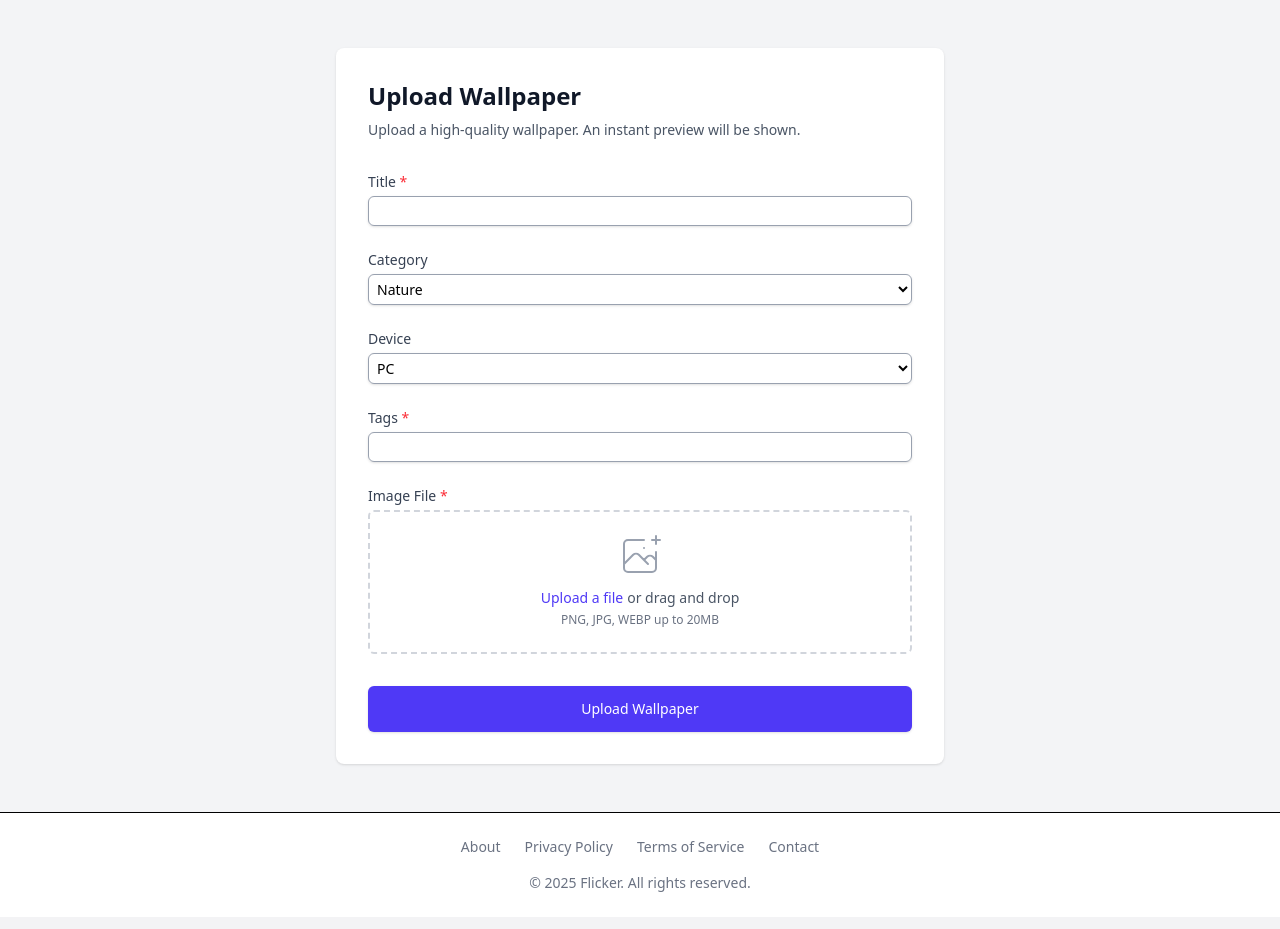
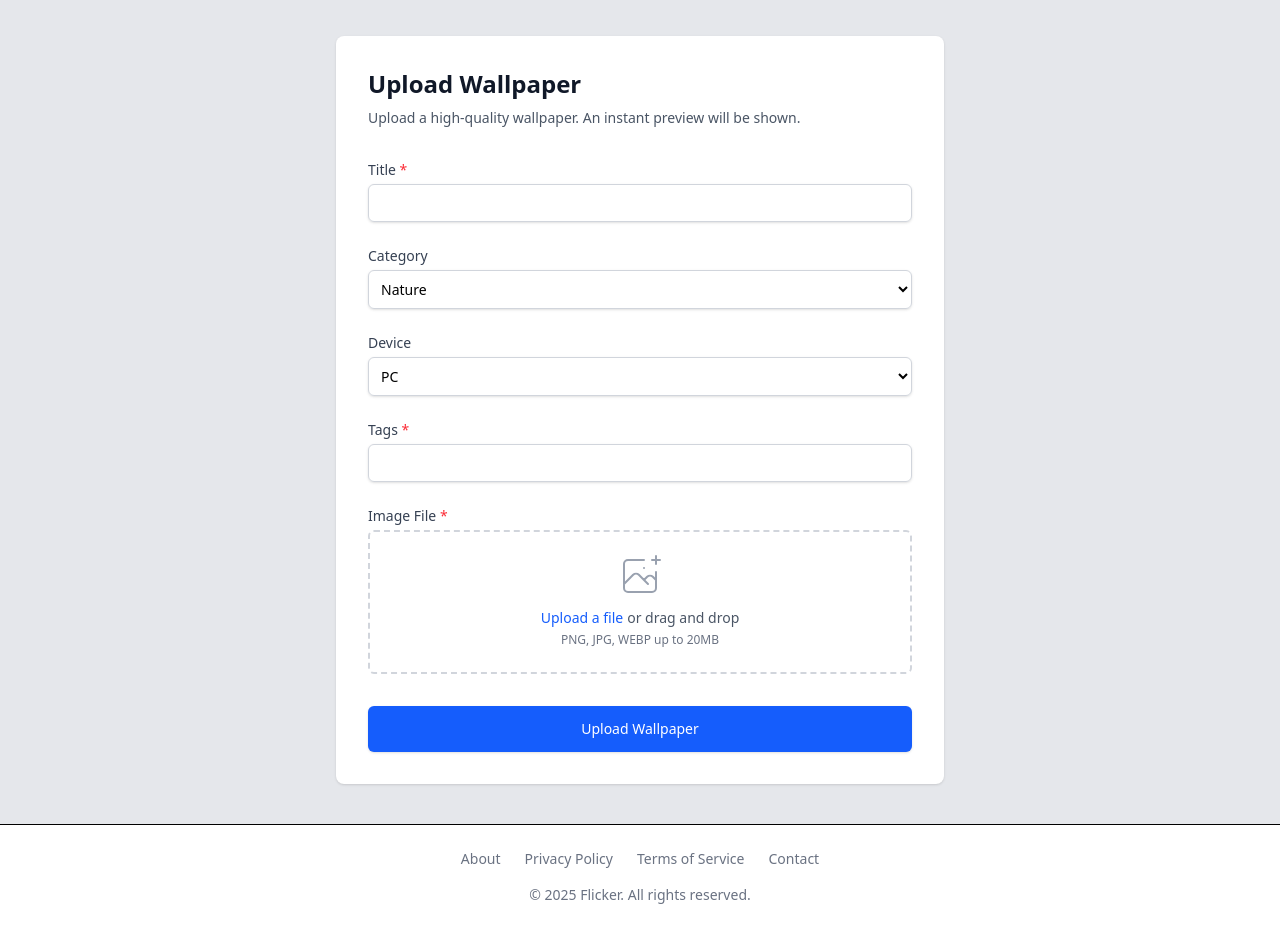
Before and after one commit to sreeraganil/Flicker, a Django app: page /upload/ in a window 1280 px wide. Shown: the part 64-993 px from the top of the page. Before the commit the page ends 956 px from the top, so only its background shows below. Run offline with Django 5.2, Linux system fonts and the light colour scheme; the visitor is signed in with stand-in values (Sample User, id 1).

Commit message:
dark system theme

```diff
--- a/templates/base.html
+++ b/templates/base.html
@@ -38,7 +38,7 @@
 </head>
 <body class="bg-gray-50 min-h-screen flex flex-col">
 
-<header class="bg-white shadow-sm">
+<header class="bg-white dark:bg-gray-900 shadow-2xl">
   <nav class="max-w-7xl mx-auto px-4 sm:px-6 lg:px-8 py-4 flex items-center justify-between">
     <div class="flex items-center space-x-8">
       <a href="/" class="text-2xl font-bold text-blue-600 hover:text-blue-800 transition-colors flex items-center gap-2">
@@ -46,7 +46,7 @@
         <span class="inline">Flicker</span>
       </a>
       {% if request.user.is_staff %}
-        <a href="/upload/" class="text-gray-600 hover:text-blue-600 transition-colors flex items-center">
+        <a href="/upload/" class="text-gray-600 dark:text-white hover:text-blue-600 transition-colors flex items-center">
           <svg xmlns="http://www.w3.org/2000/svg" class="h-5 w-5 mr-1" viewBox="0 0 20 20" fill="currentColor">
             <path fill-rule="evenodd" d="M3 17a1 1 0 011-1h12a1 1 0 110 2H4a1 1 0 01-1-1zm3.293-7.707a1 1 0 011.414 0L9 10.586V3a1 1 0 112 0v7.586l1.293-1.293a1 1 0 111.414 1.414l-3 3a1 1 0 01-1.414 0l-3-3a1 1 0 010-1.414z" clip-rule="evenodd" />
           </svg>
@@ -56,23 +56,23 @@
     </div>
     {% if request.user.is_authenticated %}
       <div class="flex items-center space-x-4">
-        <span class="text-gray-600 hidden sm:inline">Welcome, {{ request.user.username }}</span>
-        <a href="{% url 'wallpapers:logout' %}" class="text-gray-600 hover:text-blue-600 transition-colors flex items-center gap-1">
+        <span class="text-gray-600 dark:text-white hidden sm:inline">Welcome, {{ request.user.username }}</span>
+        <a href="{% url 'wallpapers:logout' %}" class="text-gray-600 dark:text-white hover:text-blue-600 transition-colors flex items-center gap-1">
           <svg xmlns="http://www.w3.org/2000/svg" class="h-5 w-5" fill="none" viewBox="0 0 24 24" stroke="currentColor">
             <path stroke-linecap="round" stroke-linejoin="round" stroke-width="2" d="M17 16l4-4m0 0l-4-4m4 4H7m6 4v1a3 3 0 01-3 3H6a3 3 0 01-3-3V7a3 3 0 013-3h4a3 3 0 013 3v1" />
           </svg>
-          <span class="hidden sm:inline">Logout</span>
+          <span class="hidden sm:inline dark:text-white">Logout</span>
         </a>
       </div>
     {% endif %}
   </nav>
 </header>
 
-<main class="flex-grow p-4 bg-gray-100 dark:bg-gray-900">
+<main class="pt-1 flex-grow bg-gray-200 dark:bg-gray-800 pb-2">
   {% block content %}{% endblock %}
 </main>
 
-<footer class="bg-white border-t py-6">
+<footer class="bg-white dark:bg-gray-900 border-t py-6">
   <div class="max-w-7xl mx-auto px-4 sm:px-6 lg:px-8 text-center text-gray-500 text-sm">
     <div class="flex justify-center space-x-6 mb-4">
       <a href="{% url 'about' %}" class="hover:text-blue-600">About</a>
--- a/templates/wallpapers/detail.html
+++ b/templates/wallpapers/detail.html
@@ -71,7 +71,7 @@
         </figcaption>
 
         <!-- Action Buttons -->
-        <div class="absolute top-4 right-4 flex gap-2">
+        <div class="absolute top-4 z-40 right-4 flex gap-2">
           <a
             href="{{ wp.download_link }}"
             target="_blank"
@@ -224,7 +224,8 @@
       <div class="grid grid-cols-2 sm:grid-cols-3 lg:grid-cols-4 gap-4">
         {% for item in related %}
         <a href="{% url 'wallpapers:detail' item.slug %}" class="group" aria-label="{{ item.title }}">
-          <div class="relative aspect-w-16 aspect-h-9 rounded-xl overflow-hidden shadow-md group-hover:shadow-lg transition-shadow bg-gray-100 dark:bg-gray-700">
+          <div class="relative aspect-[16/9] rounded-xl overflow-hidden shadow-md group-hover:shadow-lg transition-shadow bg-gray-100 dark:bg-gray-700">
+            <span class="absolute top-2 left-2 rounded-xl p-1 z-50 text-xs font-semibold bg-blue-600 text-white">{{item.get_device_display}}</span>
             <img
               src="{{ item.view_link }}"
               alt="{{ item.title }}"
--- a/templates/wallpapers/upload.html
+++ b/templates/wallpapers/upload.html
@@ -26,14 +26,14 @@
         <label for="id_title" class="block text-sm font-medium text-gray-700">
           Title <span class="text-red-500">*</span>
         </label>
-        <input type="text" name="title" id="id_title" required class="mt-1 p-1 border border-gray-400 block w-full rounded-md shadow-sm focus:border-indigo-500 focus:ring-indigo-500 sm:text-sm">
+        <input type="text" name="title" id="id_title" required class="mt-1 block w-full rounded-md border-gray-300 shadow-sm focus:border-blue-500 focus:ring-blue-500 sm:text-sm p-2 border">
       </div>
 
       <div>
         <label for="id_category" class="block text-sm font-medium text-gray-700">
           Category
         </label>
-        <select name="category" id="id_category" class="mt-1 p-1 border border-gray-400 block w-full rounded-md shadow-sm focus:border-indigo-500 focus:ring-indigo-500 sm:text-sm">
+        <select name="category" id="id_category" class="mt-1 block w-full rounded-md border-gray-300 shadow-sm focus:border-blue-500 focus:ring-blue-500 sm:text-sm p-2 border">
           {% for value, label in categories %}
             <option value={{value}}>{{label}}</option>
           {% endfor %}
@@ -44,7 +44,7 @@
         <label for="id_device" class="block text-sm font-medium text-gray-700">
           Device
         </label>
-        <select name="device" id="id_device" class="mt-1 p-1 border border-gray-400 block w-full rounded-md shadow-sm focus:border-indigo-500 focus:ring-indigo-500 sm:text-sm">
+        <select name="device" id="id_device" class="mt-1 block w-full rounded-md border-gray-300 shadow-sm focus:border-blue-500 focus:ring-blue-500 sm:text-sm p-2 border">
           {% for value, label in devices %}
             <option value={{value}}>{{label}}</option>
           {% endfor %}
@@ -55,20 +55,20 @@
         <label for="id_tags" class="block text-sm font-medium text-gray-700">
           Tags <span class="text-red-500">*</span>
         </label>
-        <input type="text" name="tags" id="id_tags" required class="mt-1 p-1 border border-gray-400 block w-full rounded-md shadow-sm focus:border-indigo-500 focus:ring-indigo-500 sm:text-sm">
+        <input type="text" name="tags" id="id_tags" required class="mt-1 block w-full rounded-md border-gray-300 shadow-sm focus:border-blue-500 focus:ring-blue-500 sm:text-sm p-2 border">
       </div>
 
       <div>
         <label for="id_image" class="block text-sm font-medium text-gray-700">
           Image File <span class="text-red-500">*</span>
         </label>
-        <div id="drop-zone" class="mt-1 flex flex-col items-center justify-center px-6 pt-5 pb-6 border-2 border-gray-300 border-dashed rounded-md cursor-pointer hover:border-indigo-500 transition-colors duration-300">
+        <div id="drop-zone" class="mt-1 flex flex-col items-center justify-center px-6 pt-5 pb-6 border-2 border-gray-300 border-dashed rounded-md cursor-pointer hover:border-blue-500 transition-colors duration-300">
           <div id="upload-placeholder" class="text-center">
             <svg class="mx-auto h-12 w-12 text-gray-400" stroke="currentColor" fill="none" viewBox="0 0 48 48" aria-hidden="true">
               <path d="M28 8H12a4 4 0 00-4 4v20m32-12v8m0 0v8a4 4 0 01-4 4H12a4 4 0 01-4-4v-4m32-4l-3.172-3.172a4 4 0 00-5.656 0L28 28M8 32l9.172-9.172a4 4 0 015.656 0L28 28m0 0l4 4m4-24h8m-4-4v8m-12 4h.02" stroke-width="2" stroke-linecap="round" stroke-linejoin="round" />
             </svg>
             <div class="flex text-sm text-gray-600 mt-2">
-              <span class="relative bg-white rounded-md font-medium text-indigo-600 hover:text-indigo-500">
+              <span class="relative bg-white rounded-md font-medium text-blue-600 hover:text-blue-500">
                 <span>Upload a file</span>
               </span>
               <p class="pl-1">or drag and drop</p>
@@ -87,7 +87,7 @@
       </div>
 
       <div class="pt-2">
-        <button type="submit" class="w-full flex justify-center py-3 px-4 border border-transparent rounded-md shadow-sm text-sm font-medium text-white bg-indigo-600 hover:bg-indigo-700 focus:outline-none focus:ring-2 focus:ring-offset-2 focus:ring-indigo-500">
+        <button type="submit" class="w-full flex justify-center py-3 px-4 border border-transparent rounded-md shadow-sm text-sm font-medium text-white bg-blue-600 hover:bg-blue-700 focus:outline-none focus:ring-2 focus:ring-offset-2 focus:ring-blue-500">
           Upload Wallpaper
         </button>
       </div>
@@ -97,7 +97,6 @@
 
 <script>
 document.addEventListener('DOMContentLoaded', () => {
-    // We now use the hardcoded ID 'id_image'
     const fileInput = document.getElementById('id_image');
     const dropZone = document.getElementById('drop-zone');
     const placeholder = document.getElementById('upload-placeholder');
@@ -105,8 +104,6 @@ document.addEventListener('DOMContentLoaded', () => {
     const imagePreview = document.getElementById('image-preview');
     const fileInfo = document.getElementById('file-info');
     const removeBtn = document.getElementById('remove-image-btn');
-
-    // (The rest of the JavaScript is identical to the previous version and works perfectly here)
 
     dropZone.addEventListener('click', (e) => {
         if (e.target.id !== 'remove-image-btn') {
@@ -123,19 +120,19 @@ document.addEventListener('DOMContentLoaded', () => {
     dropZone.addEventListener('dragover', (e) => {
         e.preventDefault();
         e.stopPropagation();
-        dropZone.classList.add('border-indigo-500', 'bg-indigo-50');
+        dropZone.classList.add('border-blue-500', 'bg-blue-50');
     });
 
     dropZone.addEventListener('dragleave', (e) => {
         e.preventDefault();
         e.stopPropagation();
-        dropZone.classList.remove('border-indigo-500', 'bg-indigo-50');
+        dropZone.classList.remove('border-blue-500', 'bg-blue-50');
     });
 
     dropZone.addEventListener('drop', (e) => {
         e.preventDefault();
         e.stopPropagation();
-        dropZone.classList.remove('border-indigo-500', 'bg-indigo-50');
+        dropZone.classList.remove('border-blue-500', 'bg-blue-50');
         const droppedFiles = e.dataTransfer.files;
         if (droppedFiles.length > 0) {
             fileInput.files = droppedFiles;
```
Also changed, not shown: templates/wallpapers/home.html (+9 -9 lines).
